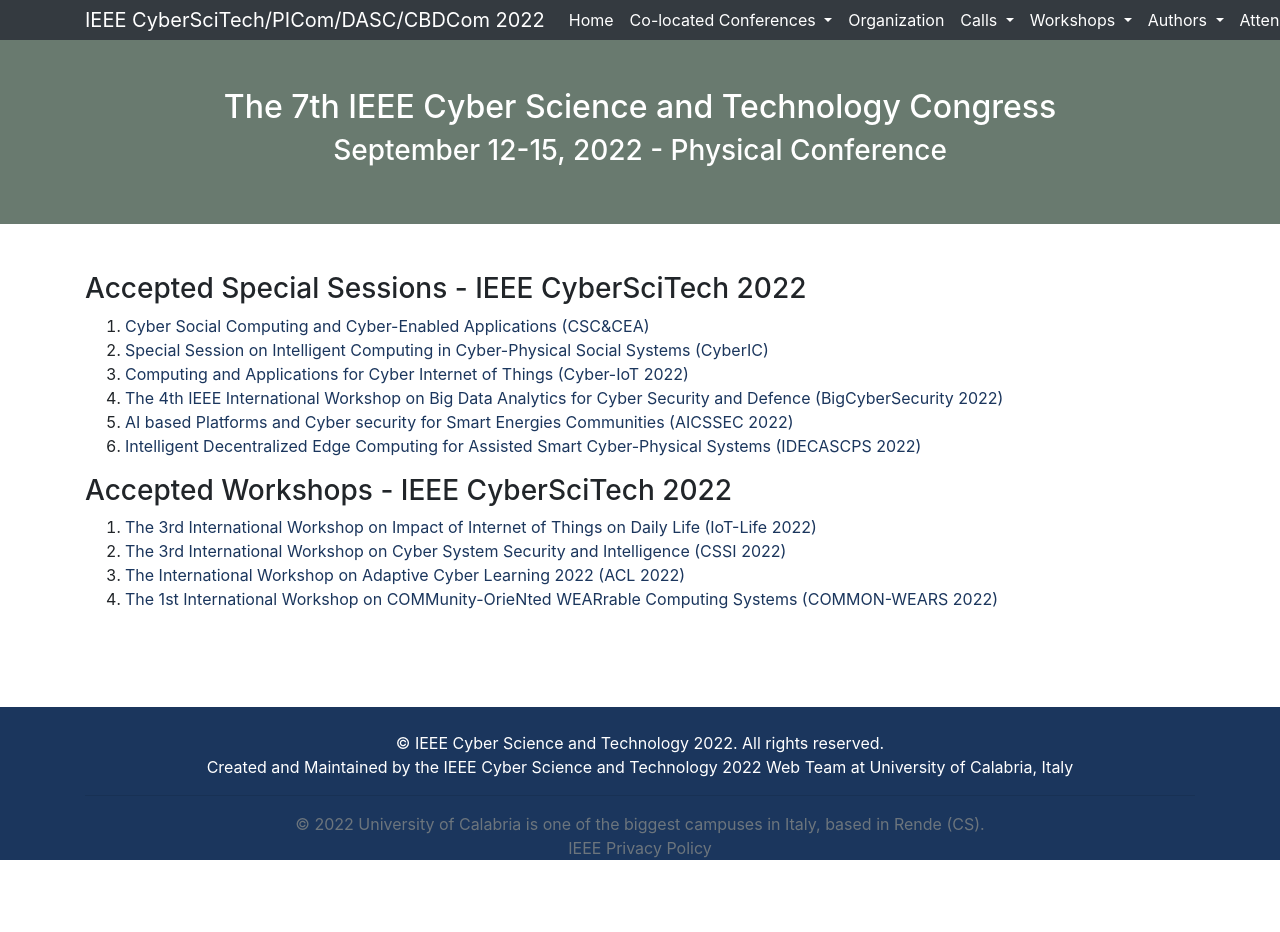
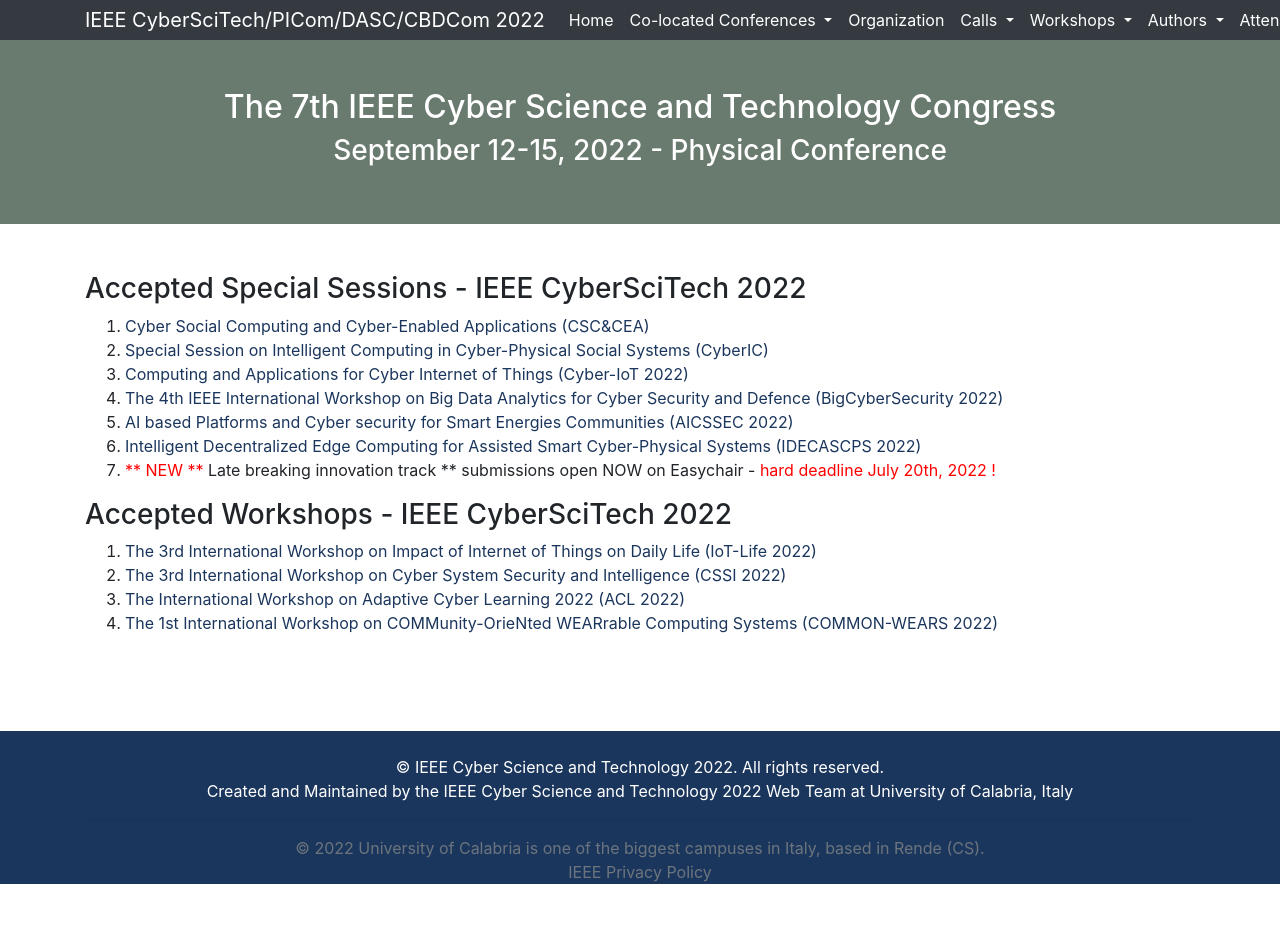
Before and after one commit to cyber-science/2022, a Jekyll site: the page built from _pages/cyberscitech/acceptworkshops.md, in a window 1280 px wide. Built offline with Jekyll 4.4.1, drawn with Linux system fonts in a browser that asks for light colours; before the commit the page ends 908 px from its top, so only the background shows below that.

Commit message:
added "late track"

```diff
--- a/_includes/sidebar.html
+++ b/_includes/sidebar.html
@@ -2,10 +2,11 @@
 
 <h4>Recent Updates</h4>
 
+<b>[Jul 5]</b> <font color=red>** NEW **</font> <a href="http://cyber-science.org/2022/cyberscitech/acceptworkshops/">Late breaking innovation track</a> ** submissions open NOW on Easychair - <font color=red>hard deadline July 20th, 2022 !</font>
 <b>[Dec 1]</b> <a href="http://cyber-science.org/2022/">Website published</a>
 <hr/>
 
-<h4>Important dates <font color=red> UPDATED!</font></h4>
+<h4>Important dates</h4>
 <hr />
 
 <p>
--- a/_pages/cyberscitech/acceptworkshops.md
+++ b/_pages/cyberscitech/acceptworkshops.md
@@ -13,6 +13,7 @@
 <li><a href="/2022/assets/files/ws-ss/cst/BigCyberSecurity2022_CFP.pdf" target=_new>The 4th IEEE International Workshop on Big Data Analytics for Cyber Security and Defence (BigCyberSecurity 2022)</a></li>
 <li><a href="/2022/assets/files/ws-ss/cst/AICSSEC2022_CFP.pdf" target=_new>AI based Platforms and Cyber security for Smart Energies Communities (AICSSEC 2022)</a></li>
 <li><a href="/2022/assets/files/ws-ss/cst/IDECASCPS2022_CFP.pdf" target=_new>Intelligent Decentralized Edge Computing for Assisted Smart Cyber-Physical Systems (IDECASCPS 2022)</a></li>
+<li><font color=red>** NEW **</font> Late breaking innovation track ** submissions open NOW on Easychair - <font color=red>hard deadline July 20th, 2022 !</font></li>
 </ol>
 
 
```
